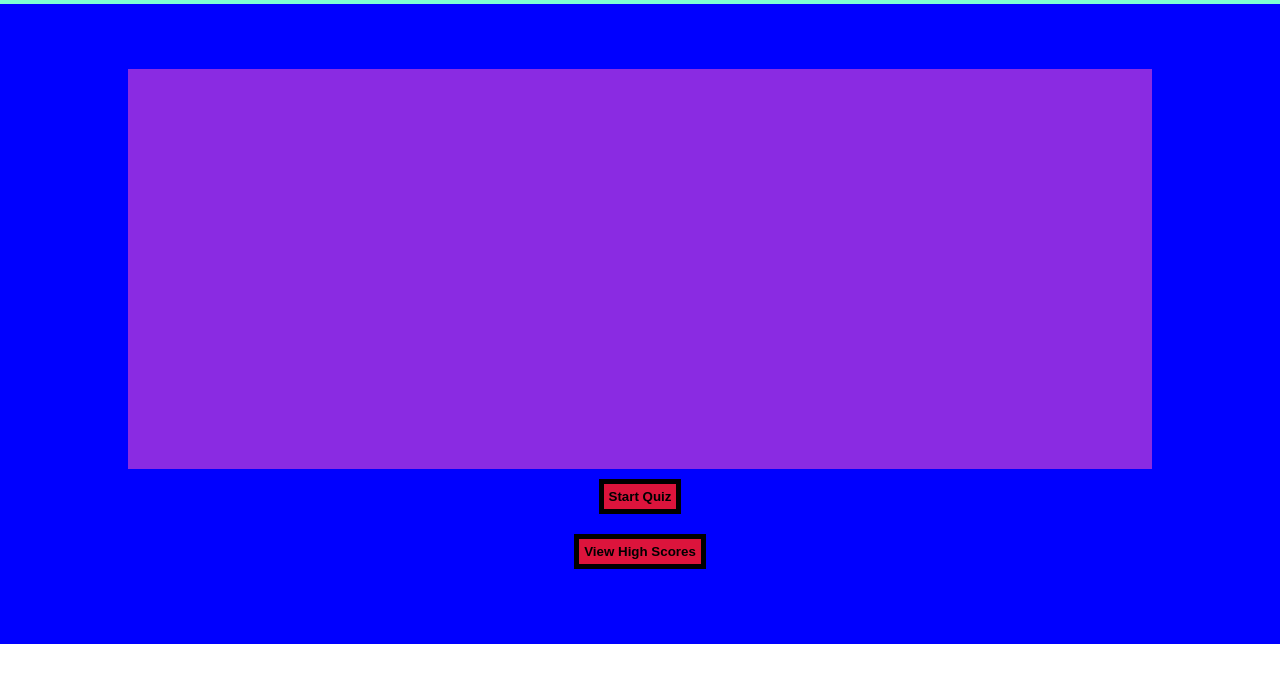
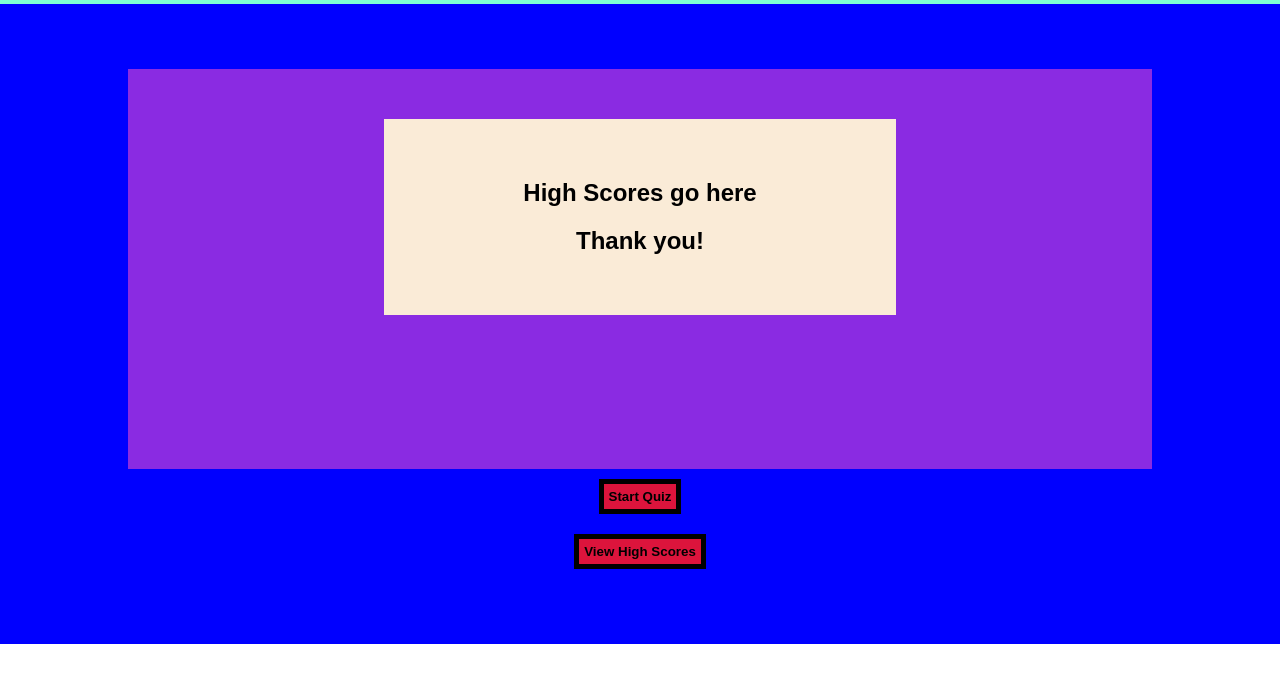
Before and after one commit to ericrothmuller/JavaScript-Quiz, a plain HTML site: page index.html in a window 1280 px wide. Both pictures are taken after a click on the button "View High Scores". Shown: the part 76-758 px from the top of the page. Drawn offline with Linux system fonts and the light colour scheme.

Commit message:
Added base html and css for the high scores screen

```diff
--- a/assets/script.js
+++ b/assets/script.js
@@ -1,15 +1,9 @@
-// Global Variables
-
-// Timer countdown start time is here
-var startTime = 60;
-
-
-
 // Button that starts quiz begins here.
 
 document.getElementById("startbutton").addEventListener("click", function(){
-    // Timer starts here
-    // document.getElementById("timerid").innerHTML = startTime;
+
+    // Timer countdown start time is here
+    var startTime = 60;
 
     var currentTime = setInterval(function() {
         if (startTime > 0){
@@ -21,6 +15,7 @@ document.getElementById("startbutton").addEventListener("click", function(){
             document.getElementById("quizquestion1").style.display = "none";
             document.getElementById("quizquestion2").style.display = "none";
             document.getElementById("quizquestion3").style.display = "none";
+            document.getElementById("highscorescreen").style.display = "none";
             document.getElementById("losescreen").style.display = "flex";
             document.getElementById("timerid").innerHTML = "You ran out of time!";
         }
@@ -132,10 +127,15 @@ document.getElementById("startbutton").addEventListener("click", function(){
             clearInterval(currentTime);
         })
 
-        // if (currentTime === 0) {
-        //     clearInterval(currentTime);
-        // } else {
-        //     document.getElementById("timerid").innerHTML = currentTime;
-        // }
+});
+
+// High Scores Button Starts Here
+document.getElementById("highscoresbutton").addEventListener("click", function(){
+
+    document.getElementById("quizquestion1").style.display = "none";
+    document.getElementById("quizquestion2").style.display = "none";
+    document.getElementById("quizquestion3").style.display = "none";
+    document.getElementById("losescreen").style.display = "none";
+    document.getElementById("highscorescreen").style.display = "flex";
 
 });
--- a/assets/style.css
+++ b/assets/style.css
@@ -163,6 +163,20 @@ main {
     background-color: antiquewhite;
 }
 
+/* High Score Screen Styling */
+
+#highscorescreen {
+    display: none;
+    flex-direction: column;
+    align-items: left;
+    justify-content: left;
+    padding: 50px;
+    margin: 50px;
+    width: 50%;
+    height: min-content;
+    background-color: antiquewhite;
+}
+
 
 /* Bottom Buttons Styling */
 
--- a/index.html
+++ b/index.html
@@ -60,6 +60,10 @@
                 <h2>You lost because you ran out of time.</h2>
                 <h2>Please try again!</h2>
             </span>
+            <span id="highscorescreen">
+                <h2>High Scores go here</h2>
+                <h2>Thank you!</h2>
+            </span>
         </div>
 
         <button id="startbutton" href="#">Start Quiz</button>
```
